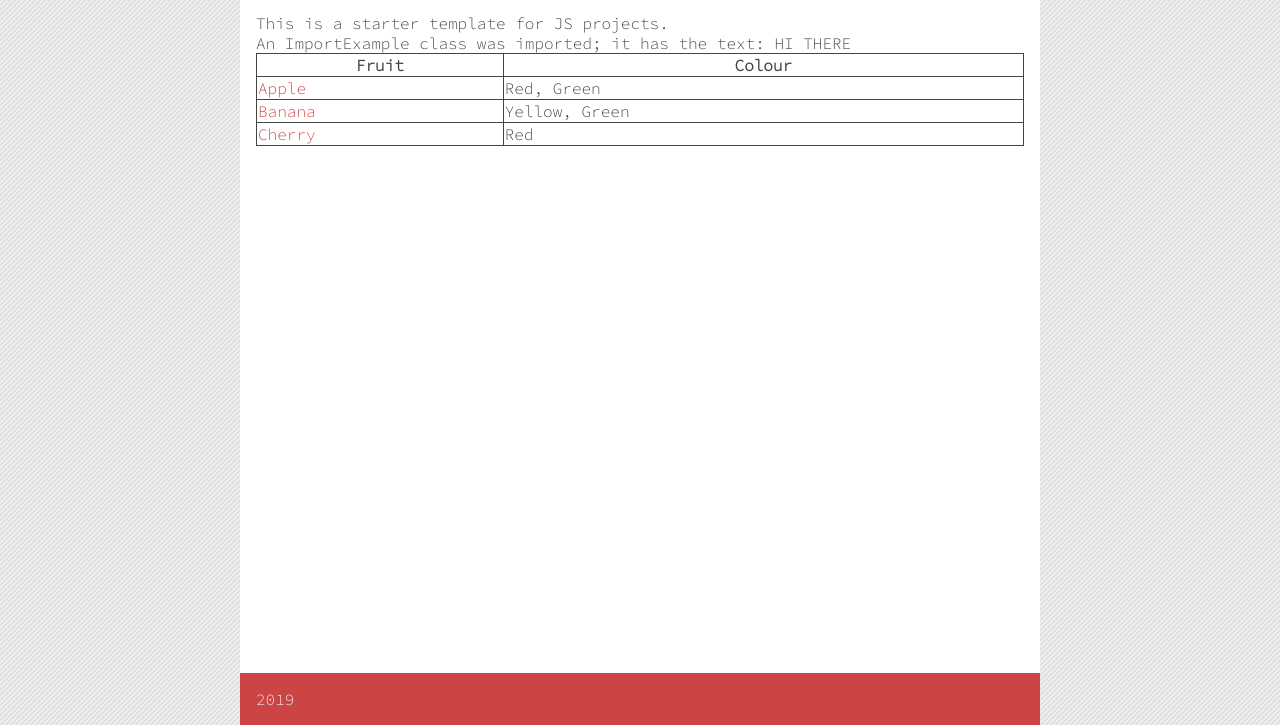
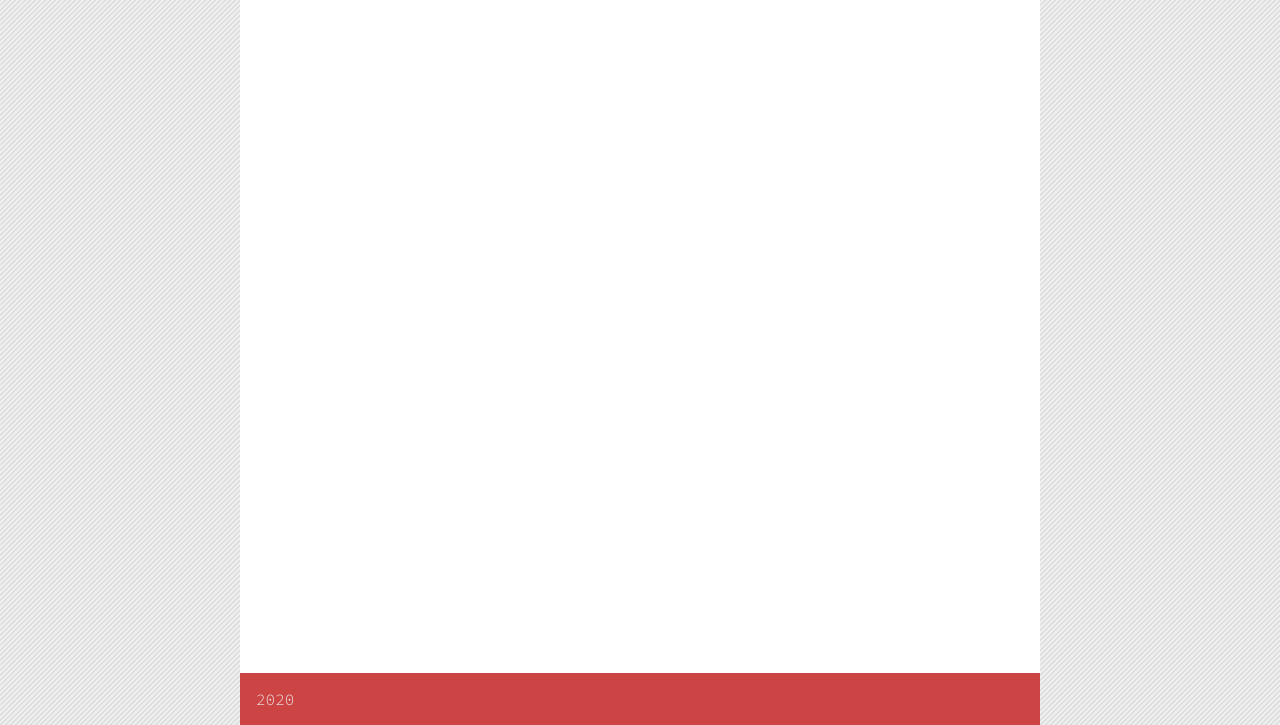
Before and after one commit to shaunanoordin/cny2020, a website built with webpack: page index.html in a window 1280 px wide. Shown: the part 75-800 px from the top of the page. Built offline with nearby package versions, Linux system fonts and the light colour scheme.

Commit message:
Update source files

```diff
--- a/index.html
+++ b/index.html
@@ -23,7 +23,6 @@
 <meta name="twitter:title" content="Chinese New Year 2020 - Year of the Rat">
 <meta name="twitter:description" content="A Chinese New Year greeting card for 2020 and a mini video game to celebrate the Year of the Rat. Gong Xi Fa Cai, everyone!">
 <meta name="twitter:image" content="http://shaunanoordin.com/cny2020/assets/cny2020.png">
-
 </head>
 <body>
 <div id="app">
@@ -31,27 +30,10 @@
   <h1>Chinese New Year 2020 - Year of the Rat</h1>
 </header>
 <main>
+  <canvas id="canvas"></canvas>
   <output id="console"></output>
-  <table>
-    <tr>
-      <th>Fruit</th>
-      <th>Colour</th>
-    </tr>
-    <tr>
-      <td><a href="#">Apple</a></td>
-      <td>Red, Green</td>
-    </tr>
-    <tr>
-      <td><a href="#">Banana</a></td>
-      <td>Yellow, Green</td>
-    </tr>
-    <tr>
-      <td><a href="#">Cherry</a></td>
-      <td>Red</td>
-    </tr>
-  </table>
 </main>
-<footer>2019</footer>
+<footer>2020</footer>
 </div><!--/#app-->
 </body>
 </html>
--- /dev/null
+++ b/src/cny2020/cny2020.js
@@ -0,0 +1,7 @@
+class CNY2020 {
+  constructor () {
+    console.log('Gong Xi Fa Cai');
+  }
+};
+
+export default CNY2020;
--- /dev/null
+++ b/src/cny2020/index.js
@@ -0,0 +1,3 @@
+import CNY2020 from './cny2020';
+
+export default CNY2020;
--- a/src/importExample.js
+++ /dev/null
@@ -1,14 +0,0 @@
-/*  Example Class
-    Demonstrates ES6 import function in main.js
- */
-//==============================================================================
-export class ImportExample {
-  constructor(txt = "DEFAULT TEXT") {
-    this.txt = txt;
-  }
-
-  getText() {
-    return "An ImportExample class was imported; it has the text: " + this.txt;
-  }
-}
-//==============================================================================
--- a/src/main.js
+++ b/src/main.js
@@ -1,34 +1,5 @@
-/*
-Starter JS
-----------
+import CNY2020 from './cny2020';
 
-Starter template for JavaScript web app projects.
-
-(Shaun A. Noordin | shaunanoordin.com | 20180413)
- */
-
-import {ImportExample} from "./importExample.js";
-
-/*  Primary App Class
- */
-//==============================================================================
-class App {
-  constructor() {
-    let importExample = new ImportExample("HI THERE");
-
-    this.console = document.getElementById("console");
-    this.console.innerHTML =
-      "This is a starter template for JS projects. <br>" +
-      importExample.getText();
-  }
-}
-//==============================================================================
-
-/*  Initialisations
- */
-//==============================================================================
-var app;
 window.onload = function() {
-  window.app = new App();
+  window.app = new CNY2020();
 };
-//==============================================================================
```
Also changed, not shown: app/main.js (+19 -7 lines), 1 other file.
